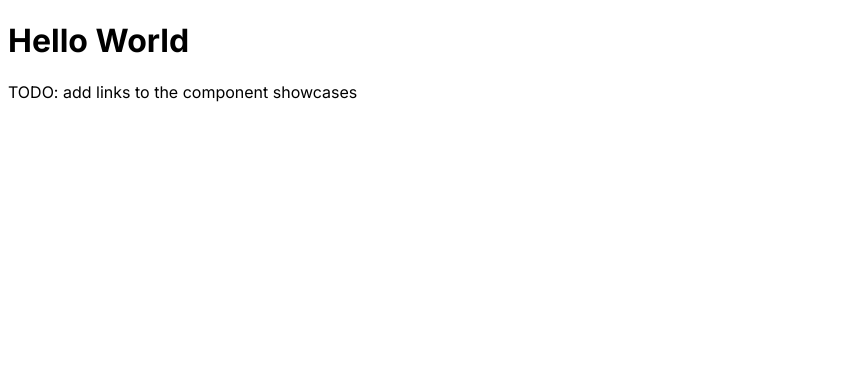
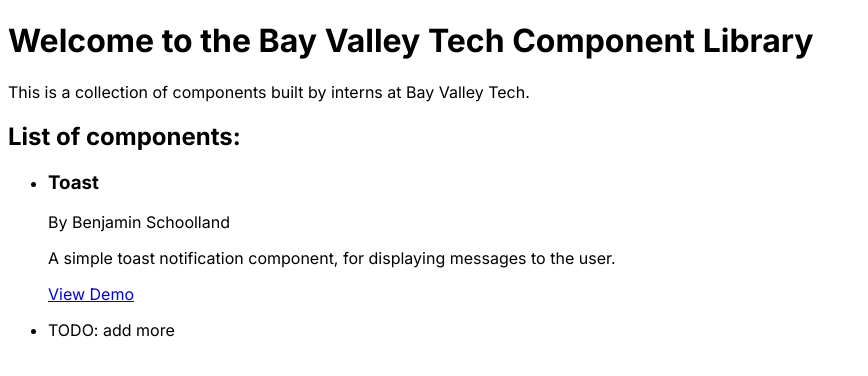
Before and after one commit to Operating-Owls/next-component-library, a Next.js app: page / in a window 1280 px wide. Shown: the top 376 px of the page, without its empty margins (0-868 px from the left). Built offline with nearby package versions, Linux system fonts and the light colour scheme.

Commit message:
feat: create basic home page html

```diff
--- a/app/page.js
+++ b/app/page.js
@@ -1,8 +1,28 @@
 export default function Home() {
   return (
     <div>
-      <h1>Hello World</h1>
-      <p>TODO: add links to the component showcases</p>
+      <h1>Welcome to the Bay Valley Tech Component Library</h1>
+      <p>
+        This is a collection of components built by interns at Bay Valley Tech.
+      </p>
+      <h2>List of components:</h2>
+      <ul>
+        <li>
+          <h3>Toast</h3>
+          <p>
+            By Benjamin Schoolland
+          </p>
+          <p>
+            A simple toast notification component, for displaying messages to the user.
+          </p>
+          <p>
+            <a href="/toast-demo">View Demo</a>
+          </p>
+        </li>
+        <li>
+          <p>TODO: add more</p>
+        </li>
+      </ul>
     </div>
   );
 }
```
